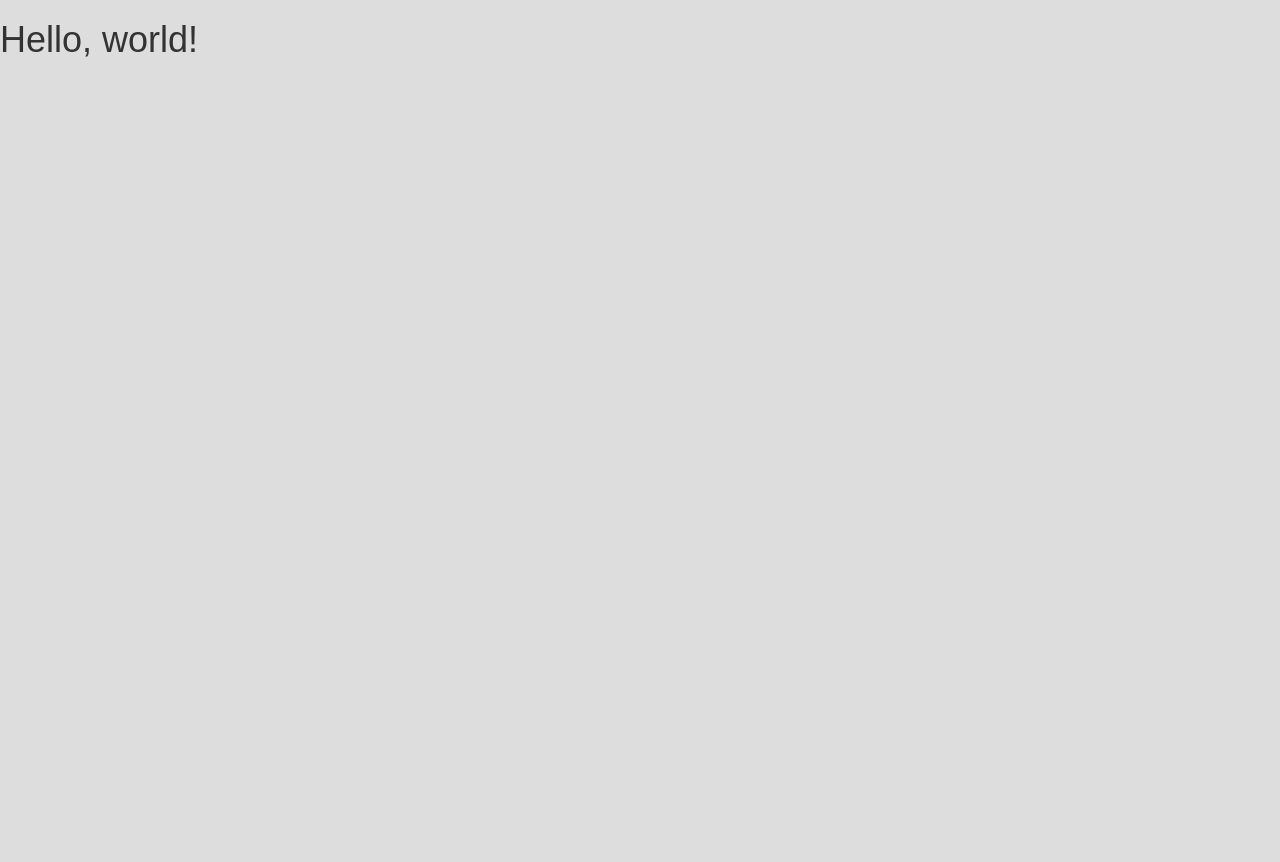
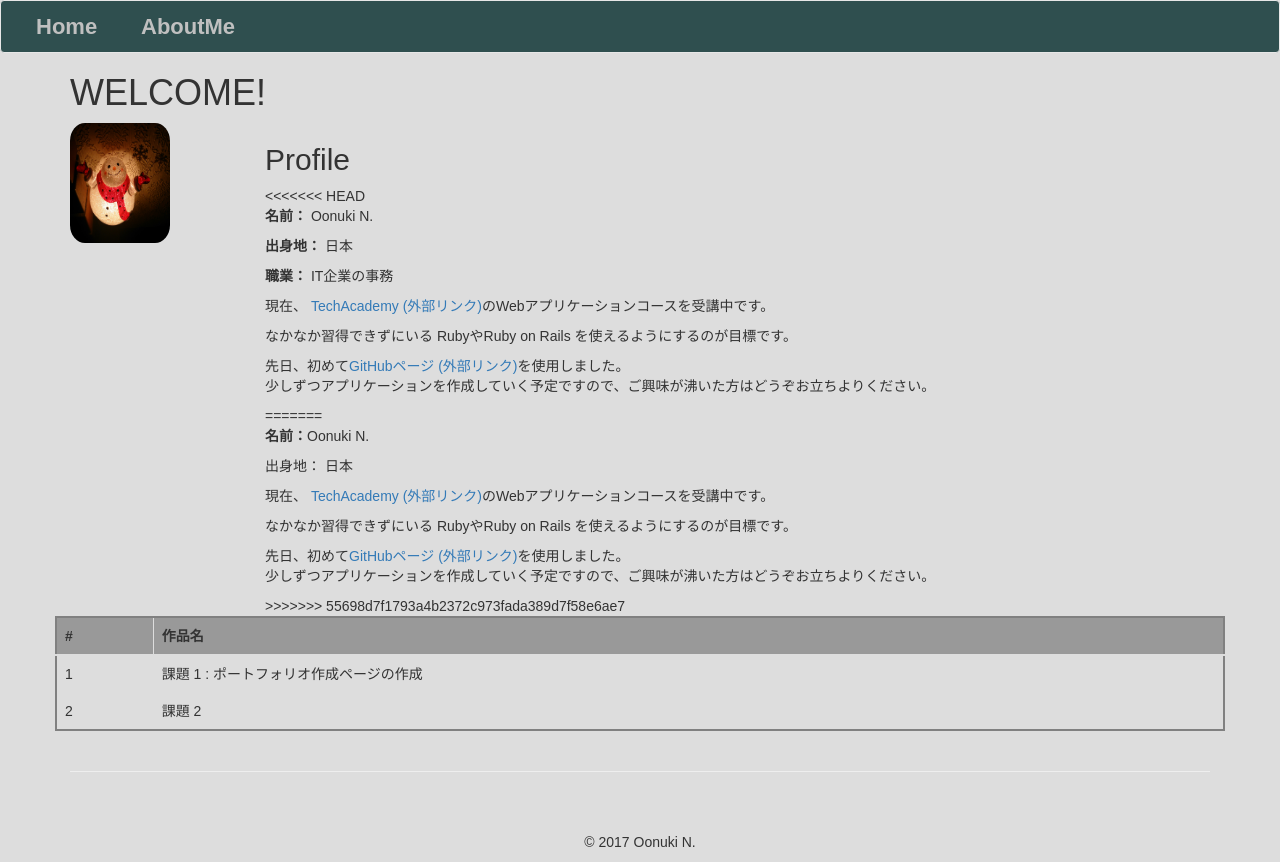
Before and after one commit to saray555/saray555.github.io, a plain HTML site: page index.html in a window 1280 px wide. Before the commit the page ends 800 px from the top, so only its background shows below. Drawn offline with nearby package versions, Linux system fonts and the light colour scheme.

Commit message:
completed

```diff
--- a/css/custom.css
+++ b/css/custom.css
@@ -3,19 +3,28 @@
   padding: 0;
 }
 hr {
-  : 20px;
+  padding-bottom: 20px;
   padding-top: 20px
 }
 
 body {
-  font-family: YuGothic, "游ゴシック", "メイリオ", Meiryo, "ヒラギノ角ゴ Pro W3", "Hiragino Kaku Gothic Pro", sans-serif;
+  font-family: 'Monotype Corsiva',	YuGothic, "游ゴシック", "メイリオ", Meiryo, "ヒラギノ角ゴ Pro W3", "Hiragino Kaku Gothic Pro", sans-serif;
   background-color: #ddd;
   font-size: 14px;
 }
+
 footer{
   text-align: center
 }
-nav {
+
+table thead th {
+  background-color: #999999;
+}
+table.table {
+  border: 2px #808080 solid;
+}
+
+.navbar {
   background-color: #2f4f4f;
 }
 nav ul li {
@@ -24,17 +33,13 @@ nav ul li {
   text-align: left;
   font-size: 22px;
   font-weight: bold;
+  padding-top: 10px
 }
-
 
 nav ul li a:hover {
   text-decoration: none;
   color: red;
 }
-
-/*
-
-*/
 
 nav ul li a {
   color: #c0c0c0;
--- a/index.html
+++ b/index.html
@@ -1,10 +1,11 @@
 <!DOCTYPE html>
 <html lang="ja">
+
 <head>
   <meta charset="utf-8">
   <meta http-equiv="X-UA-Compatible" content="IE=edge">
   <meta name="viewport" content="width=device-width, initial-scale=1">
-    <title>Bootstrap Sample</title>
+  <title>About Me</title>
   <!-- BootstrapのCSS読み込み -->
   <link rel="stylesheet" href="//maxcdn.bootstrapcdn.com/bootstrap/3.3.5/css/bootstrap.min.css">
   <!-- jQuery読み込み -->
@@ -13,7 +14,80 @@
   <script src="//maxcdn.bootstrapcdn.com/bootstrap/3.3.5/js/bootstrap.min.js"></script>
   <link rel="stylesheet" href="./css/custom.css">
 </head>
+
 <body>
-    <h1>Hello, world!</h1>
+  <header>
+    <nav class="navbar navbar-default col-sm-12">
+      <ul>
+        <li><a href="index.html" class="selected">Home</a></li>
+        <li><a href="#">AboutMe</a></li>
+      </ul>
+    </nav>
+  </header>
+
+
+  <div class="container">
+    <div>
+      <h1>WELCOME!</h1>
+    </div>
+
+    <div class="row">
+      <div class="col-sm-3 col-md-2">
+        <div id="logo">
+          <img src="profile.jpg" alt="myPhoto" class="frame">
+        </div>
+      </div>
+
+      <div class="col-sm-9 col-md-10">
+        <h2>Profile</h2>
+<<<<<<< HEAD
+        <p><strong>名前：</strong> Oonuki N.</p>
+        <p><strong>出身地：</strong> 日本</p>
+        <p><strong>職業：</strong> IT企業の事務</p>
+        <p>現在、<a href="https://techacademy.jp/"> TechAcademy (外部リンク)</a>のWebアプリケーションコースを受講中です。</p>
+        <p>なかなか習得できずにいる RubyやRuby on Rails を使えるようにするのが目標です。</p>
+        <p>先日、初めて<a href="https://github.com/saray555">GitHubページ (外部リンク)</a>を使用しました。<br>少しずつアプリケーションを作成していく予定ですので、ご興味が沸いた方はどうぞお立ちよりください。</p>
+=======
+        <p><strong>名前：</strong>Oonuki N.</p>
+        <p>出身地： 日本</p>
+        <p>現在、<a href="https://techacademy.jp/"> TechAcademy (外部リンク)</a>のWebアプリケーションコースを受講中です。</p>
+        <p>なかなか習得できずにいる RubyやRuby on Rails を使えるようにするのが目標です。</p>
+        <p>先日、初めて<a href="https://github.com/saray555" alt="myrepository link">GitHubページ (外部リンク)</a>を使用しました。<br>少しずつアプリケーションを作成していく予定ですので、ご興味が沸いた方はどうぞお立ちよりください。</p>
+>>>>>>> 55698d7f1793a4b2372c973fada389d7f58e6ae7
+      </div>
+    </div>
+
+    <div class="row">
+      <div class="table-responsive">
+        <table class="table table-hover table-bordered">
+          <thead>
+            <tr>
+              <th>#</th>
+              <th>作品名</th>
+            </tr>
+          </thead>
+          <tbody>
+            <tr>
+            <td>1</td>
+            <td>課題 1 : ポートフォリオ作成ページの作成</td>
+            </tr>
+
+            <tr>
+            <td>2</td>
+            <td>課題 2 </td>
+
+            </tr>
+          </tbody>
+        </table>
+      </div>
+    </div>
+
+    <hr>
+
+    <footer>
+      <p>&copy; 2017 Oonuki N.</p>
+    </footer>
+  </div>
 </body>
+
 </html>
```
Also changed, not shown: about.html (deleted, +0 -89 lines). Lines whose indentation alone changed are shown as unchanged.
